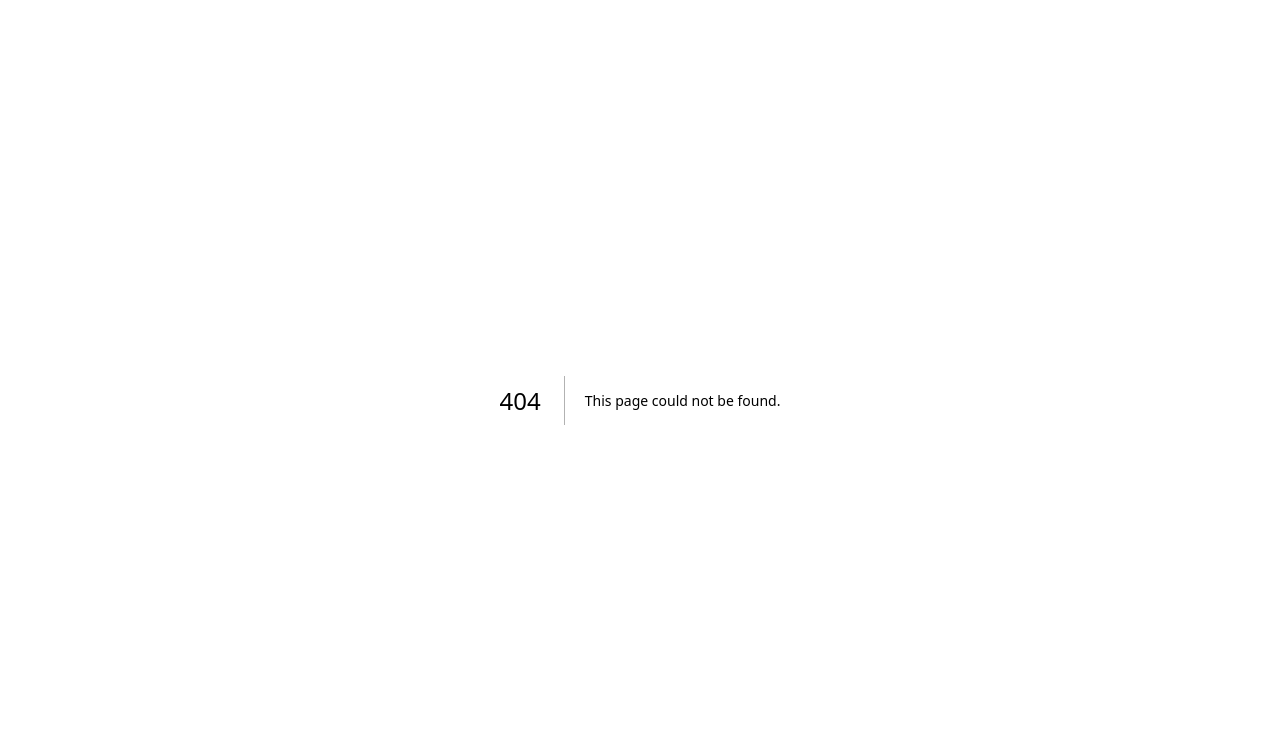
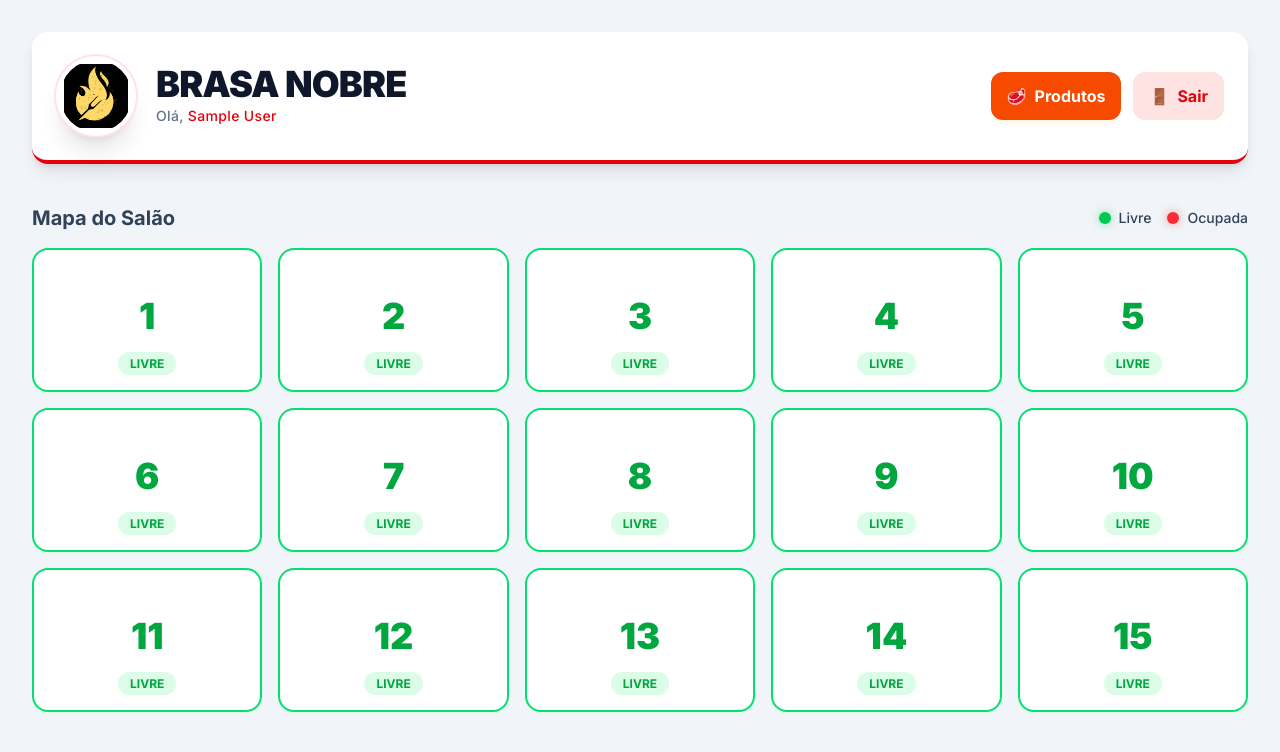
Before and after one commit to ErickAlencarrr/BRASA-NOBRE, a Next.js app: page /mesas in a window 1280 px wide. Before the commit this address had no page. Shown: the top 752 px of the page. Built offline with nearby package versions, Linux system fonts and the light colour scheme; no server answers; the database is empty; sample sign-in values are in the browser's storage.

Commit message:
refactor(nav): redireciona admin para dashboard e staff para mesas apos login

```diff
--- a/src/app/admin/page.tsx
+++ b/src/app/admin/page.tsx
@@ -104,7 +104,7 @@ export default function AdminDashboard() {
           <p className="text-slate-500 dark:text-slate-400 text-sm">Visão geral de desempenho</p>
         </div>
         <Link
-          href="/"
+          href="/mesas"
           className="bg-slate-200 dark:bg-slate-800 text-slate-700 dark:text-slate-200 px-6 py-2 rounded-lg font-bold hover:bg-slate-300 dark:hover:bg-slate-700 transition">
           ← Voltar para Mapa
         </Link>
--- a/src/app/mesa/[num]/page.tsx
+++ b/src/app/mesa/[num]/page.tsx
@@ -112,7 +112,7 @@ export default function DetalhesMesa({ params }: { params: Promise<{ num: string
     if (!pedido) return;
     try {
       const res = await fetch(`/api/pedidos/${pedido.id}`, { method: 'DELETE' })
-      if (res.ok) { toast.success("Mesa liberada!"); router.push('/'); }
+      if (res.ok) { toast.success("Mesa liberada!"); router.push('/mesas'); }
       else { toast.error("Erro ao liberar mesa"); }
     } catch (error) { toast.error("Erro de conexão"); }
   }
@@ -125,7 +125,7 @@ export default function DetalhesMesa({ params }: { params: Promise<{ num: string
       const res = await fetch('/api/pedidos/fechar', {
         method: 'PUT', headers: { 'Content-Type': 'application/json' }, body: JSON.stringify({ orderId: pedido.id })
       })
-      if (res.ok) { toast.dismiss(toastId); toast.success("Conta fechada!"); router.push('/'); }
+      if (res.ok) { toast.dismiss(toastId); toast.success("Conta fechada!"); router.push('/mesas'); }
       else { toast.dismiss(toastId); toast.error("Erro ao fechar.") }
     } catch (error) { toast.dismiss(toastId); toast.error("Erro de conexão."); }
   }
@@ -282,7 +282,7 @@ export default function DetalhesMesa({ params }: { params: Promise<{ num: string
             {pedido.items.length === 0 && <p className="text-center text-slate-400 mt-10">Mesa vazia.</p>}
           </div>
           <div className="mt-auto pt-4 border-t border-slate-100 dark:border-slate-800 space-y-2">
-            <Link href="/" className="block text-center w-full bg-slate-500 dark:bg-slate-700 text-white py-3 rounded-lg hover:bg-slate-600 font-bold shadow transition hover:scale-[1.02]">Voltar</Link>
+            <Link href="/mesas" className="block text-center w-full bg-slate-500 dark:bg-slate-700 text-white py-3 rounded-lg hover:bg-slate-600 font-bold shadow transition hover:scale-[1.02]">Voltar</Link>
             {pedido.items.length > 0 ? (
                 <button onClick={solicitarFechamento} className="w-full bg-red-600 text-white py-3 rounded-lg hover:bg-red-700 font-bold shadow-lg shadow-red-200 dark:shadow-none transition hover:scale-[1.02]">
                     Conferir e Fechar Conta
--- /dev/null
+++ b/src/app/mesas/page.tsx
@@ -0,0 +1,79 @@
+import Link from 'next/link';
+import { prisma } from '../../../lib/prisma';
+import { auth, signOut } from '../../auth';
+import { redirect } from 'next/navigation';
+import TablesGrid from '../tables-grid';
+
+// Força renderização dinâmica para buscar dados atualizados
+export const dynamic = 'force-dynamic';
+
+export default async function MesasPage() {
+  const session = await auth();
+
+  // Proteção extra (além do middleware)
+  if (!session?.user) {
+    redirect('/login');
+  }
+
+  // Busca pedidos abertos diretamente do banco (Server Component)
+  const pedidosAbertos = await prisma.order.findMany({
+    where: { status: 'ABERTO' },
+    select: {
+      id: true,
+      numMesa: true,
+      nomeCliente: true,
+      total: true,
+    }
+  });
+
+  return (
+    <main className="min-h-screen bg-slate-100 dark:bg-slate-950 p-6 md:p-8 transition-colors duration-300">
+      <header className="flex flex-col md:flex-row justify-between items-center mb-10 bg-white dark:bg-slate-900 p-6 rounded-2xl shadow-lg border-b-4 border-red-600 transition-colors">
+        <div className="flex items-center gap-5 mb-4 md:mb-0">
+          <div className="bg-white dark:bg-slate-800 w-20 h-20 rounded-full flex items-center justify-center shadow-xl border-4 border-white dark:border-slate-700 ring-2 ring-red-100 dark:ring-red-900 overflow-hidden p-1">
+            <img src="/logo.png" alt="Logo" className="w-full h-full object-contain" />
+          </div>
+          <div>
+            <h1 className="text-4xl font-black text-slate-900 dark:text-white tracking-tight leading-none uppercase">
+              Brasa Nobre
+            </h1>
+            <p className="text-slate-500 dark:text-slate-400 font-medium text-sm mt-1 tracking-wide">
+              Olá, <span className="text-red-600">{session.user.name || 'Usuario'}</span>
+            </p>
+          </div>
+        </div>
+
+        <div className="flex flex-wrap gap-3 w-full md:w-auto items-center justify-center">
+          {session.user.role === 'ADMIN' && (
+             <Link href="/admin" className="flex-1 md:flex-none text-center bg-slate-800 dark:bg-slate-700 text-white px-4 py-3 rounded-xl hover:bg-slate-700 dark:hover:bg-slate-600 transition font-bold shadow-md flex items-center justify-center gap-2">
+               📊 <span className="hidden md:inline">Admin</span>
+             </Link>
+          )}
+
+          <Link href="/produtos" className="flex-1 md:flex-none text-center bg-orange-600 text-white px-4 py-3 rounded-xl hover:bg-orange-700 transition font-bold shadow-md shadow-orange-100/50 flex items-center justify-center gap-2">
+            🥩 <span className="hidden md:inline">Produtos</span>
+          </Link>
+
+          <form action={async () => {
+            'use server';
+            await signOut();
+          }}>
+            <button className="flex-1 md:flex-none bg-red-100 text-red-600 dark:bg-red-900/30 dark:text-red-400 px-4 py-3 rounded-xl hover:bg-red-200 dark:hover:bg-red-900/50 transition font-bold flex items-center justify-center gap-2">
+               🚪 <span className="hidden md:inline">Sair</span>
+            </button>
+          </form>
+        </div>
+      </header>
+
+      <div className="mb-4 flex items-center justify-between">
+        <h2 className="text-xl font-bold text-slate-700 dark:text-slate-200">Mapa do Salão</h2>
+        <div className="flex gap-4 text-sm font-medium text-slate-700 dark:text-slate-300">
+          <div className="flex items-center gap-2"><span className="w-3 h-3 rounded-full bg-green-500 shadow-[0_0_10px_rgba(34,197,94,0.5)]"></span> Livre</div>
+          <div className="flex items-center gap-2"><span className="w-3 h-3 rounded-full bg-red-500 shadow-[0_0_10px_rgba(239,68,68,0.5)]"></span> Ocupada</div>
+        </div>
+      </div>
+
+      <TablesGrid initialPedidos={pedidosAbertos} />
+    </main>
+  );
+}
--- a/src/app/page.tsx
+++ b/src/app/page.tsx
@@ -1,79 +1,16 @@
-import Link from 'next/link';
-import { prisma } from '../../lib/prisma';
-import { auth, signOut } from '../auth';
+import { auth } from '../auth';
 import { redirect } from 'next/navigation';
-import TablesGrid from './tables-grid';
 
-// Força renderização dinâmica para buscar dados atualizados
-export const dynamic = 'force-dynamic';
-
-export default async function Home() {
+export default async function RootPage() {
   const session = await auth();
 
-  // Proteção extra (além do middleware)
   if (!session?.user) {
     redirect('/login');
   }
 
-  // Busca pedidos abertos diretamente do banco (Server Component)
-  const pedidosAbertos = await prisma.order.findMany({
-    where: { status: 'ABERTO' },
-    select: {
-      id: true,
-      numMesa: true,
-      nomeCliente: true,
-      total: true,
-    }
-  });
-
-  return (
-    <main className="min-h-screen bg-slate-100 dark:bg-slate-950 p-6 md:p-8 transition-colors duration-300">
-      <header className="flex flex-col md:flex-row justify-between items-center mb-10 bg-white dark:bg-slate-900 p-6 rounded-2xl shadow-lg border-b-4 border-red-600 transition-colors">
-        <div className="flex items-center gap-5 mb-4 md:mb-0">
-          <div className="bg-white dark:bg-slate-800 w-20 h-20 rounded-full flex items-center justify-center shadow-xl border-4 border-white dark:border-slate-700 ring-2 ring-red-100 dark:ring-red-900 overflow-hidden p-1">
-            <img src="/logo.png" alt="Logo" className="w-full h-full object-contain" />
-          </div>
-          <div>
-            <h1 className="text-4xl font-black text-slate-900 dark:text-white tracking-tight leading-none uppercase">
-              Brasa Nobre
-            </h1>
-            <p className="text-slate-500 dark:text-slate-400 font-medium text-sm mt-1 tracking-wide">
-              Olá, <span className="text-red-600">{session.user.name || 'Usuario'}</span>
-            </p>
-          </div>
-        </div>
-
-        <div className="flex flex-wrap gap-3 w-full md:w-auto items-center justify-center">
-          {session.user.role === 'ADMIN' && (
-             <Link href="/admin" className="flex-1 md:flex-none text-center bg-slate-800 dark:bg-slate-700 text-white px-4 py-3 rounded-xl hover:bg-slate-700 dark:hover:bg-slate-600 transition font-bold shadow-md flex items-center justify-center gap-2">
-               📊 <span className="hidden md:inline">Admin</span>
-             </Link>
-          )}
-
-          <Link href="/produtos" className="flex-1 md:flex-none text-center bg-orange-600 text-white px-4 py-3 rounded-xl hover:bg-orange-700 transition font-bold shadow-md shadow-orange-100/50 flex items-center justify-center gap-2">
-            🥩 <span className="hidden md:inline">Produtos</span>
-          </Link>
-
-          <form action={async () => {
-            'use server';
-            await signOut();
-          }}>
-            <button className="flex-1 md:flex-none bg-red-100 text-red-600 dark:bg-red-900/30 dark:text-red-400 px-4 py-3 rounded-xl hover:bg-red-200 dark:hover:bg-red-900/50 transition font-bold flex items-center justify-center gap-2">
-               🚪 <span className="hidden md:inline">Sair</span>
-            </button>
-          </form>
-        </div>
-      </header>
-
-      <div className="mb-4 flex items-center justify-between">
-        <h2 className="text-xl font-bold text-slate-700 dark:text-slate-200">Mapa do Salão</h2>
-        <div className="flex gap-4 text-sm font-medium text-slate-700 dark:text-slate-300">
-          <div className="flex items-center gap-2"><span className="w-3 h-3 rounded-full bg-green-500 shadow-[0_0_10px_rgba(34,197,94,0.5)]"></span> Livre</div>
-          <div className="flex items-center gap-2"><span className="w-3 h-3 rounded-full bg-red-500 shadow-[0_0_10px_rgba(239,68,68,0.5)]"></span> Ocupada</div>
-        </div>
-      </div>
-
-      <TablesGrid initialPedidos={pedidosAbertos} />
-    </main>
-  );
+  if (session.user.role === 'ADMIN') {
+    redirect('/admin');
+  } else {
+    redirect('/mesas');
+  }
 }
```
